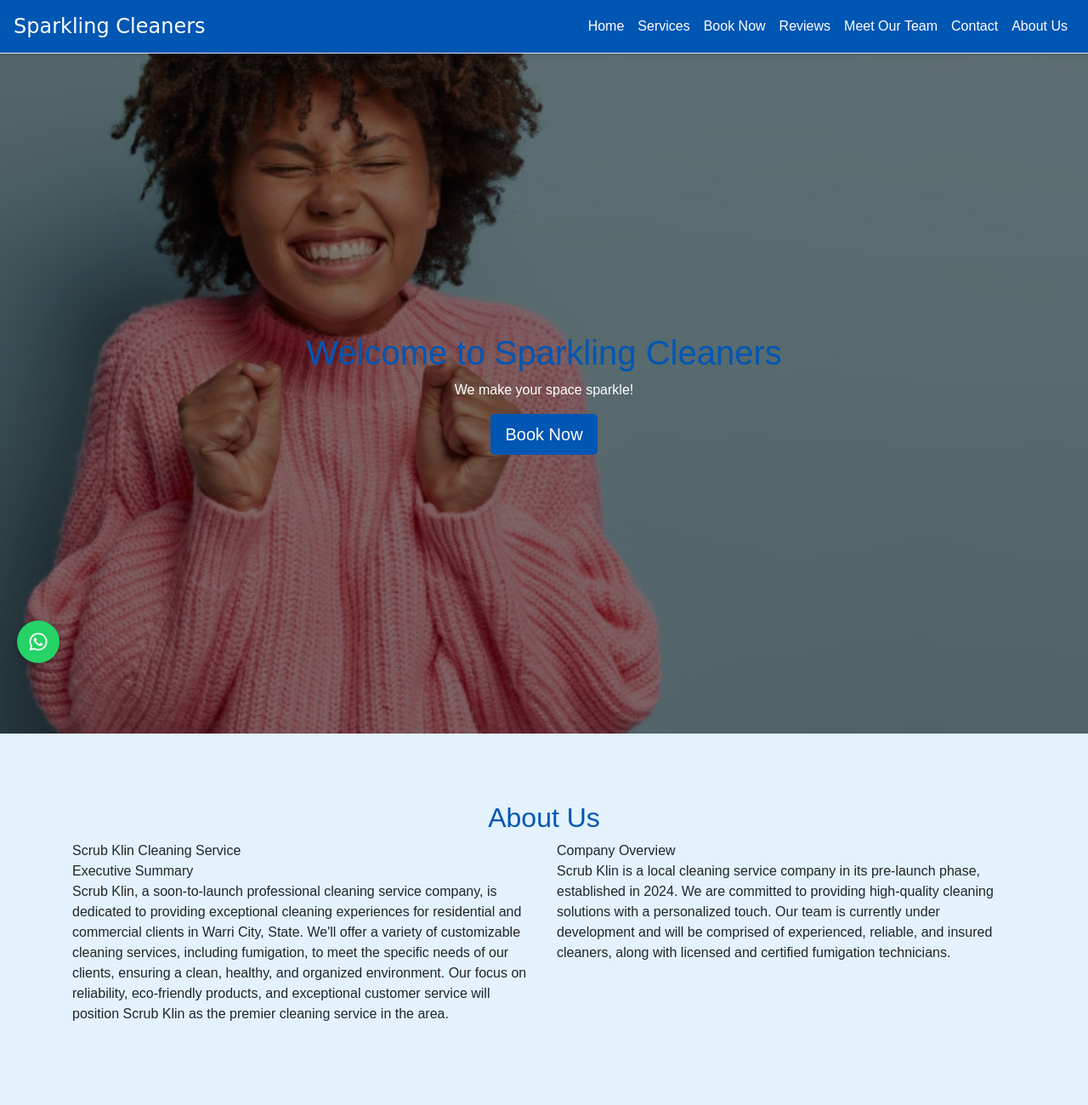
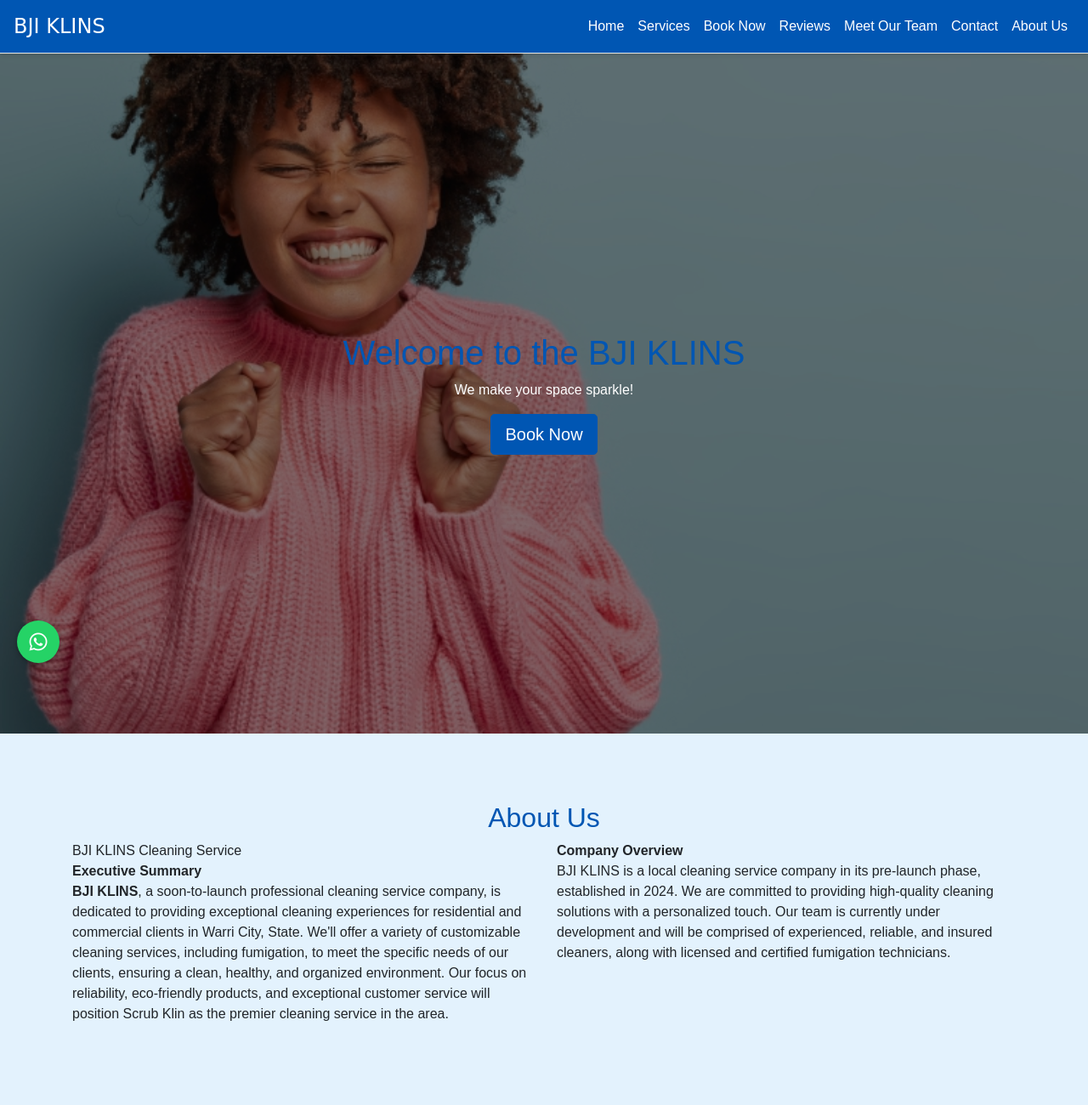
Before and after one commit to enyasystem/BJI-KLINS, a plain HTML site: page index.html in a window 1280 px wide. Shown: the top 1300 px of the page at 85% size. Drawn offline with nearby package versions, Linux system fonts and the light colour scheme.

Commit message:
Update index.html

```diff
--- a/index.html
+++ b/index.html
@@ -150,7 +150,7 @@
   <!-- Header with navbar -->
   <header>
     <nav class="navbar navbar-expand-lg navbar-light sticky-top">
-      <a class="navbar-brand" href="#">Sparkling Cleaners</a>
+      <a class="navbar-brand" href="#">BJI KLINS</a>
       <button class="navbar-toggler" type="button" data-toggle="collapse" data-target="#navbarNav" aria-controls="navbarNav" aria-expanded="false" aria-label="Toggle navigation">
         <span class="navbar-toggler-icon"></span>
       </button>
@@ -185,7 +185,7 @@
   <!-- Hero section -->
   <section id="hero" class="hero-image">
     <div class="container animated fadeInUp">
-      <h1>Welcome to Sparkling Cleaners</h1>
+      <h1>Welcome to the BJI KLINS</h1>
       <p>We make your space sparkle!</p>
       <a href="#booking" class="btn btn-primary btn-lg">Book Now</a>
     </div>
@@ -197,20 +197,20 @@
       <h2 class="text-center">About Us</h2>
       <div class="row">
         <div class="col-md-6">
-          <p class="animated fadeInUp">Scrub Klin Cleaning Service
+          <p class="animated fadeInUp">BJI KLINS Cleaning Service
 <br>
-Executive Summary
+<b>Executive Summary</b>
 <br>
-Scrub Klin, a soon-to-launch professional cleaning service company, is dedicated to providing exceptional cleaning experiences for residential and commercial clients in Warri City, State. We'll offer a variety of customizable cleaning services, including fumigation, to meet the specific needs of our clients, ensuring a clean, healthy, and organized environment. Our focus on reliability, eco-friendly products, and exceptional customer service will position Scrub Klin as the premier cleaning service in the area.
+<b>BJI KLINS</b>, a soon-to-launch professional cleaning service company, is dedicated to providing exceptional cleaning experiences for residential and commercial clients in Warri City, State. We'll offer a variety of customizable cleaning services, including fumigation, to meet the specific needs of our clients, ensuring a clean, healthy, and organized environment. Our focus on reliability, eco-friendly products, and exceptional customer service will position Scrub Klin as the premier cleaning service in the area.
 
 
 
 </p>
         </div>
         <div class="col-md-6">
-          <p class="animated fadeInUp">Company Overview
+          <p class="animated fadeInUp"><b>Company Overview</b>
 <br>
-Scrub Klin is a local cleaning service company in its pre-launch phase, established in 2024. We are committed to providing high-quality cleaning solutions with a personalized touch. Our team is currently under development and will be comprised of experienced, reliable, and insured cleaners, along with licensed and certified fumigation technicians.</p>
+BJI KLINS is a local cleaning service company in its pre-launch phase, established in 2024. We are committed to providing high-quality cleaning solutions with a personalized touch. Our team is currently under development and will be comprised of experienced, reliable, and insured cleaners, along with licensed and certified fumigation technicians.</p>
         </div>
       </div>
     </div>
@@ -327,7 +327,7 @@ Scrub Klin is a local cleaning service company in its pre-launch phase, establis
     </div>
   </section>
 
-  <!-- Reviews section -->
+  <!-- Reviews section
   <section id="reviews">
     <div class="container">
       <h2 class="text-center">What Our Clients Say</h2>
@@ -369,7 +369,7 @@ Scrub Klin is a local cleaning service company in its pre-launch phase, establis
       </div>
     </div>
   </section>
-
+-->
   <!-- Meet Our Team section -->
   <section id="team" style="background-color: #f8f9fa;">
     <div class="container">
@@ -460,7 +460,7 @@ Scrub Klin is a local cleaning service company in its pre-launch phase, establis
 
   <!-- Floating Buttons -->
   <div class="floating-button">
-    <a href="https://wa.me/+2347032845816" target="_blank" class="animated fadeInUp">
+    <a href="https://wa.me/+2347030602383" target="_blank" class="animated fadeInUp">
       <i class="fab fa-whatsapp"></i>
     </a>
     <div class="back-to-top">
@@ -473,7 +473,7 @@ Scrub Klin is a local cleaning service company in its pre-launch phase, establis
   <!-- Footer section -->
   <footer class="text-center">
     <div class="container">
-      <p>&copy; 2024 Sparkling Cleaners. All rights reserved.</p>
+      <p>&copy; 2024 BJI KLINS. All rights reserved.</p>
 
     </div>
   </footer>
```
